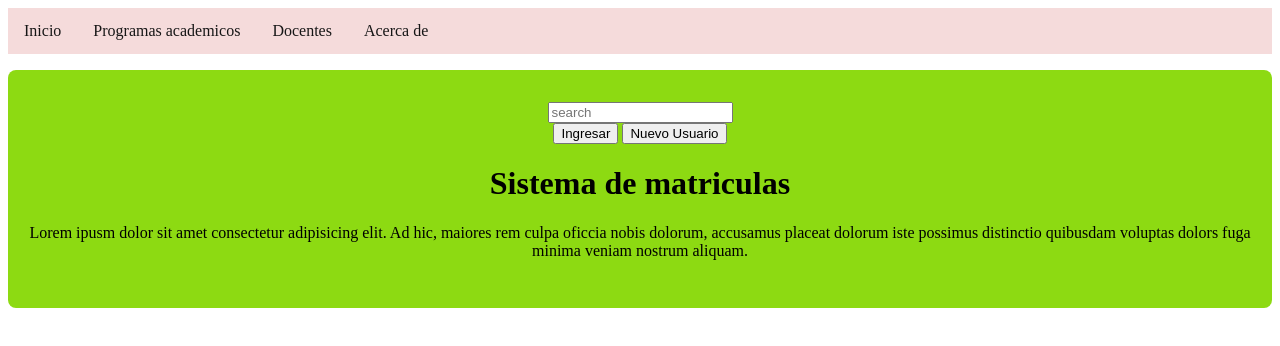
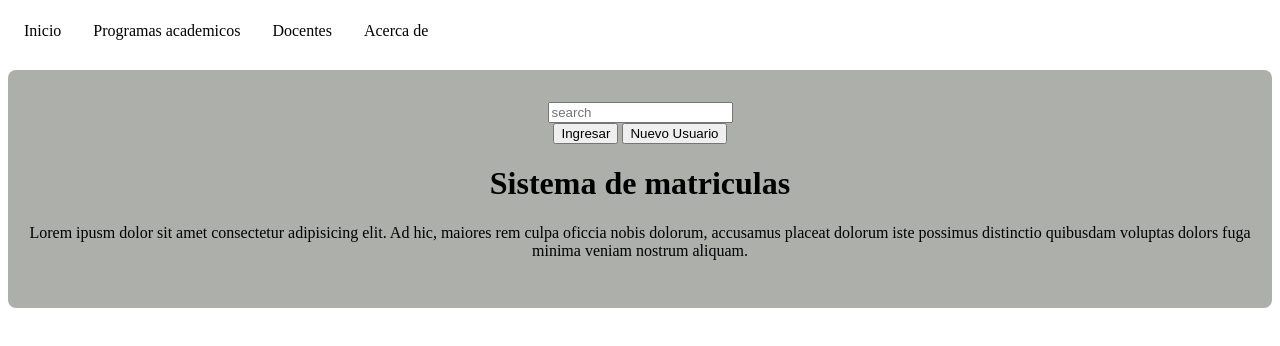
Before and after one commit to itsadrian0707/asaumeth, a plain HTML site: page index.html in a window 1280 px wide. Drawn offline with Linux system fonts and the light colour scheme.

Commit message:
ramaligth

```diff
--- a/assets/css/estilos.css
+++ b/assets/css/estilos.css
@@ -3,7 +3,7 @@ ul {
     padding: 0;
     overflow: hidden;
     list-style-type: none;
-    background-color: #f5dbdb;
+    background-color: #fff; /* Cambiado a blanco */
   }
 
   li {
@@ -11,7 +11,7 @@ ul {
   }
 
   li a {
-    color: rgb(22, 22, 22);
+    color: #000; /* Cambiado a negro */
     display: block;
     padding: 14px 16px; /* Arriba y abajo 14, izquierda y derecha 16 */
     text-decoration: none;
@@ -32,7 +32,7 @@ ul {
   .miJumbo {
     margin-top: 1rem;
     padding: 32px 16px;
-    background-color: #8dda12;
+    background-color: #adafaa;
     border-radius: 0.5rem;
     text-align: center;
   }
--- a/index.html
+++ b/index.html
@@ -1,4 +1,3 @@
-<!DOCTYPE html>
 <html lang="es">
 <head>
     <meta charset="UTF-8">
```
